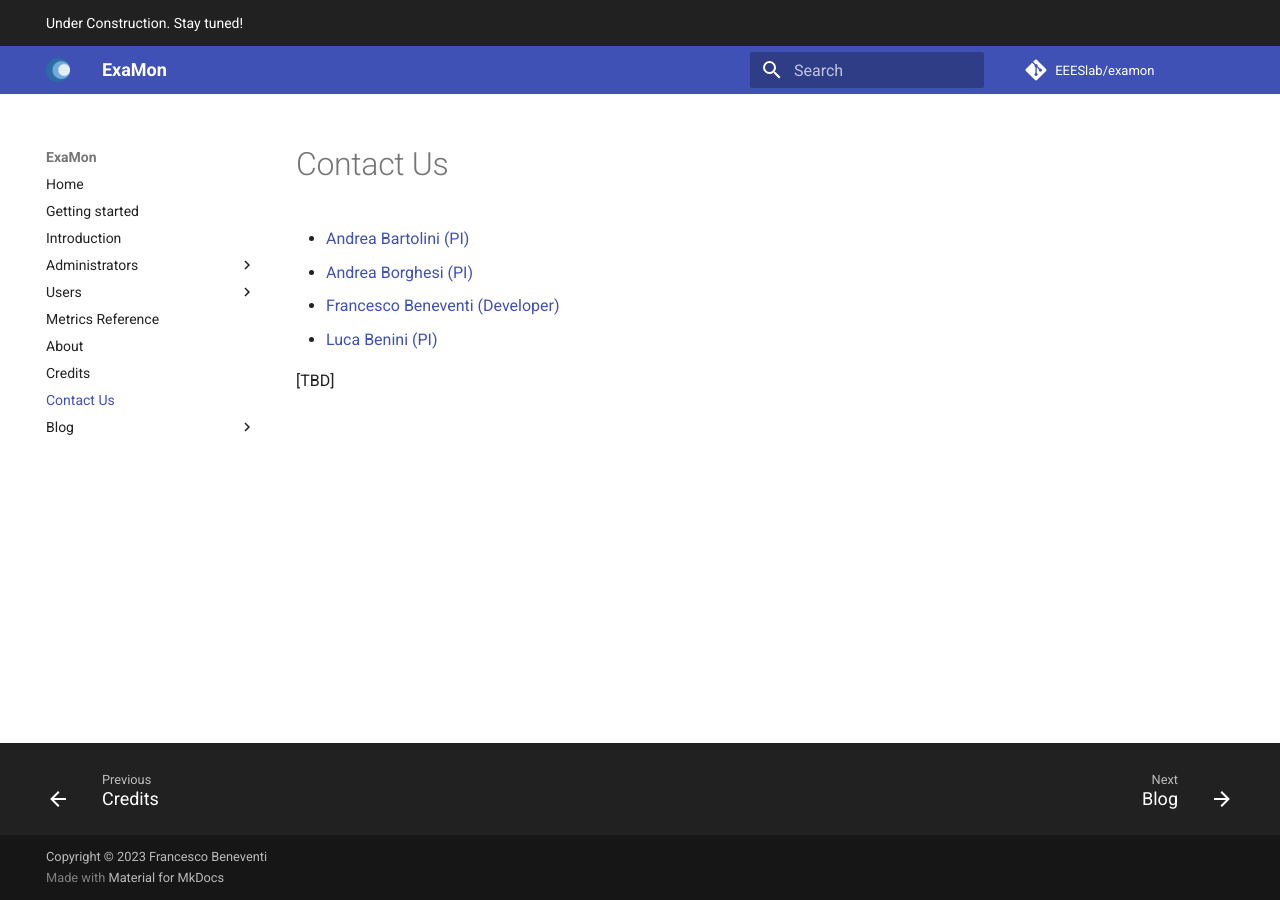
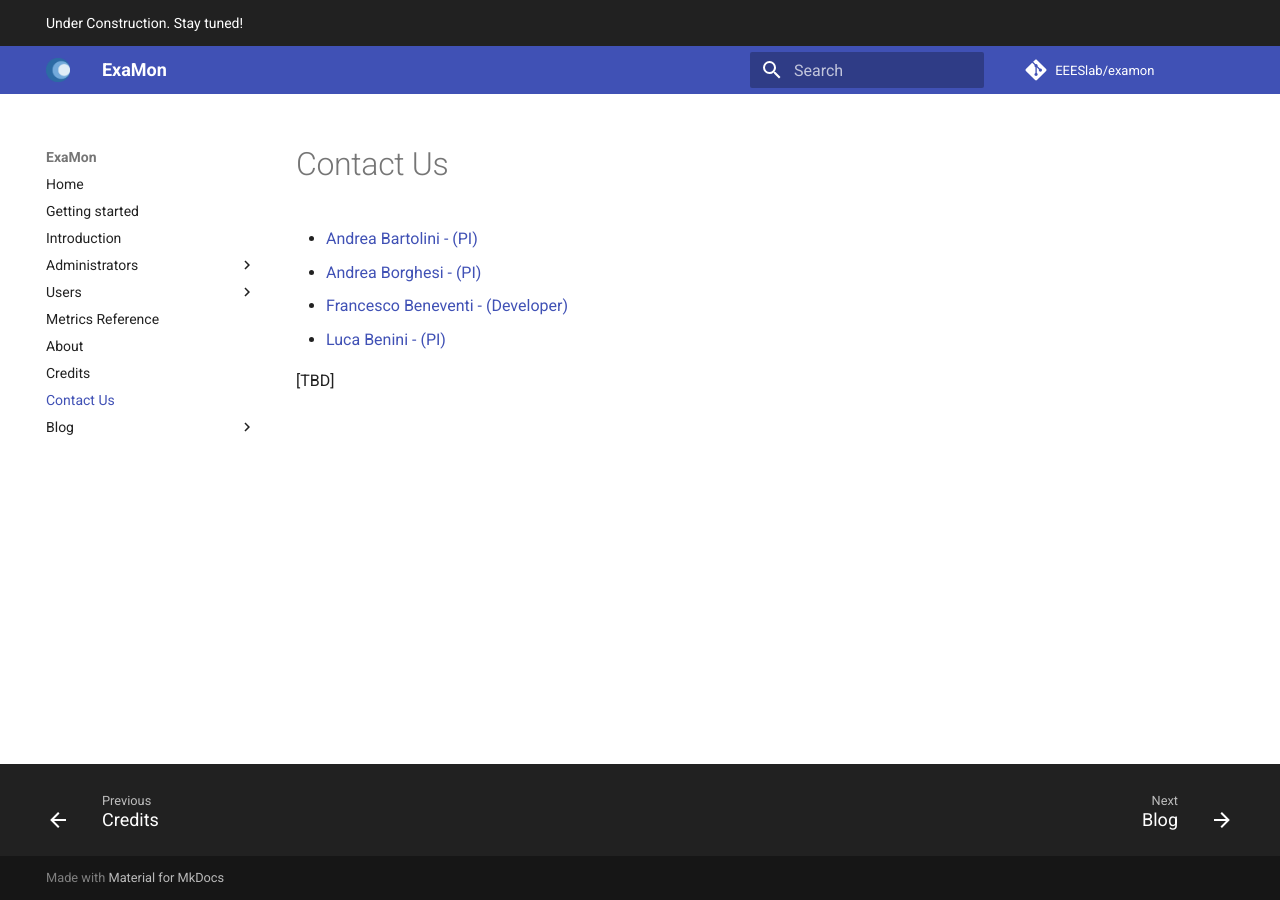
Before and after one commit to fbeneventi/examon-docs-mkd, an MkDocs documentation site: the page built from docs/contactus.md, in a window 1280 px wide. Built offline with MkDocs 1.6.1 and Material for MkDocs 9.7.7, drawn with Linux system fonts in a browser that asks for light colours; comment, search, counter and statistics services are not loaded.

Commit message:
added button

```diff
--- a/docs/contactus.md
+++ b/docs/contactus.md
@@ -1,8 +1,8 @@
 # Contact Us
 
-* [Andrea Bartolini (PI)](mailto:a.bartolini@unibo.it)
-* [Andrea Borghesi (PI)](mailto:andrea.borghesi3@unibo.it)
-* [Francesco Beneventi (Developer)](mailto:francesco.beneventi@unibo.it)
-* [Luca Benini (PI)](mailto:luca.benini@unibo.it)
+* [Andrea Bartolini - (PI)](mailto:a.bartolini@unibo.it)
+* [Andrea Borghesi - (PI)](mailto:andrea.borghesi3@unibo.it)
+* [Francesco Beneventi - (Developer)](mailto:francesco.beneventi@unibo.it)
+* [Luca Benini - (PI)](mailto:luca.benini@unibo.it)
 
 [TBD]
--- a/mkdocs.yml
+++ b/mkdocs.yml
@@ -2,7 +2,7 @@
 repo_url: https://github.com/EEESlab/examon
 repo_name: EEESlab/examon
 site_description: Gain deeper insights into your data with advanced monitoring, analytics and visualization tools.
-copyright: Copyright &copy; 2023 Francesco Beneventi
+# copyright: Copyright &copy; 2023 Francesco Beneventi
 
 theme:
   name: material
--- a/overrides/home.html
+++ b/overrides/home.html
@@ -170,7 +170,7 @@
           }
 
           .feature-item:hover {
-              background-color: #526cfe47;
+              /* background-color: #526cfe47; */
               border-radius: 3px;
           }
 
@@ -276,6 +276,27 @@
         display: block;
     }
 
+    .feature-item .md-button{
+          margin-top:.5rem;
+          margin-right:.5rem;
+          color:var(--md-primary-fg-color);
+          margin: 0 auto;
+          text-align: center;
+          font-size: 24px;
+          padding: 10px 32px;
+          border: 0.1rem solid;
+          border-radius: 0.1rem
+      }
+    .feature-item .md-button:hover,.feature-item .md-button:focus{
+          color:var(--md-default-bg-color);
+          background-color:var(--md-accent-fg-color);
+          border-color:var(--md-accent-fg-color)
+      }
+    .feature-item .md-button--primary{
+          color:#894da8;
+          background-color:var(--md-primary-bg-color);
+          border-color:var(--md-primary-fg-color)
+      }
 
 
     /* footer  */
@@ -312,7 +333,7 @@
     nav a {
       color: var(--md-footer-fg-color--lighter);
       text-decoration: none;
-      font-size: 1rem;
+      font-size: 0.8rem;
       transition: all 0.3s ease-in-out;
     }
 
@@ -454,6 +475,26 @@
         </div>
     </div>
 
+
+
+    <div class="top-hr">
+      <div class="feature-item" style="display: flex; flex-direction: column; align-items: center; justify-content: center;">
+        <a
+          href="{{ page.next_page.url | url }}"
+          title="{{ page.next_page.title | e }}"
+          class="md-button md-button--primary"
+        >
+        Quick start
+      </a>
+      </div>
+    </div>
+
+
+    <div class="top-hr">
+      <div class="hr">
+        </div>
+    </div>
+
     <div class="top-hr">
       <div class="feature-item">
         <h2> </h2>
@@ -515,9 +556,9 @@
       <div class="footer-content">
         <div class="logo-section">
           <img src="https://github.com/fbeneventi/panels/raw/main/logo4_trasp.png" alt="ExaMon">
-          <div class="md-copyright__highlight">
+<!--           <div class="md-copyright__highlight">
             Copyright &copy; 2023 Francesco Beneventi
-          </div>
+          </div> -->
         </div>
         <nav>
           <ul>
```
